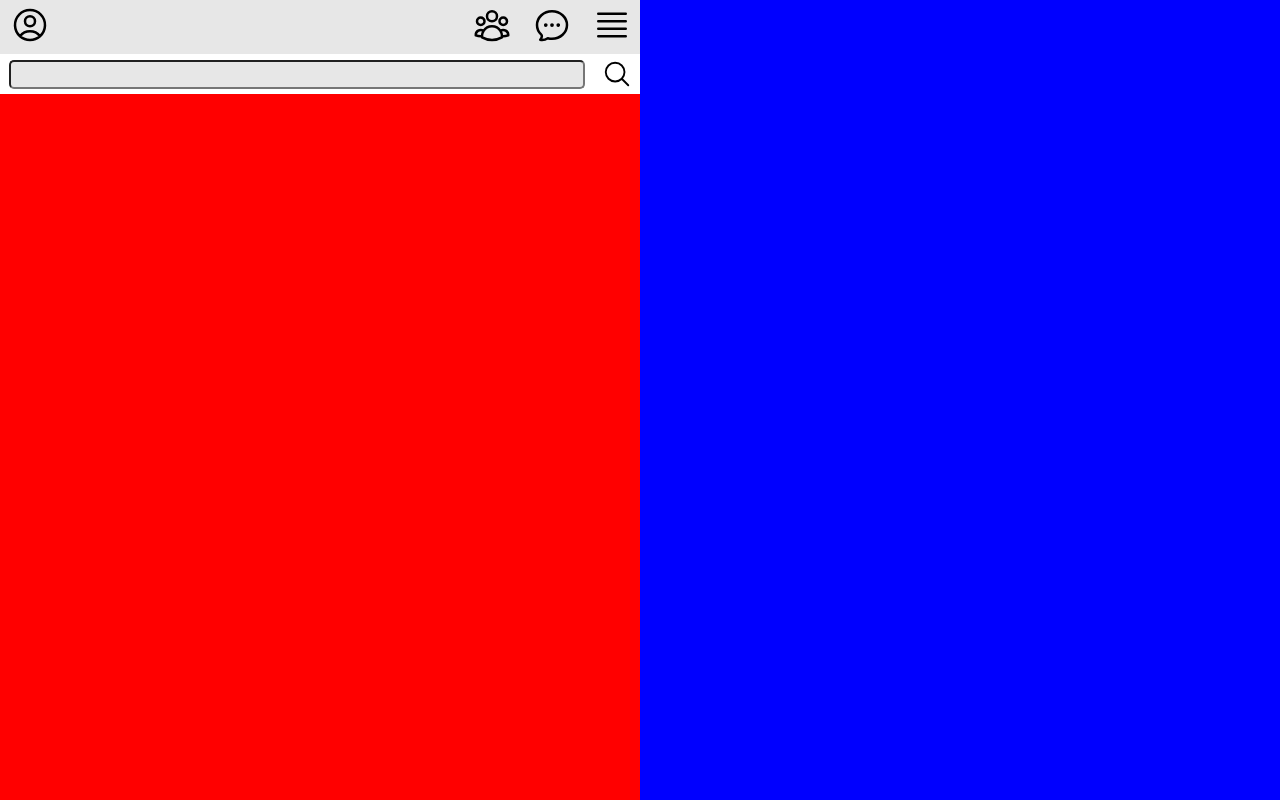
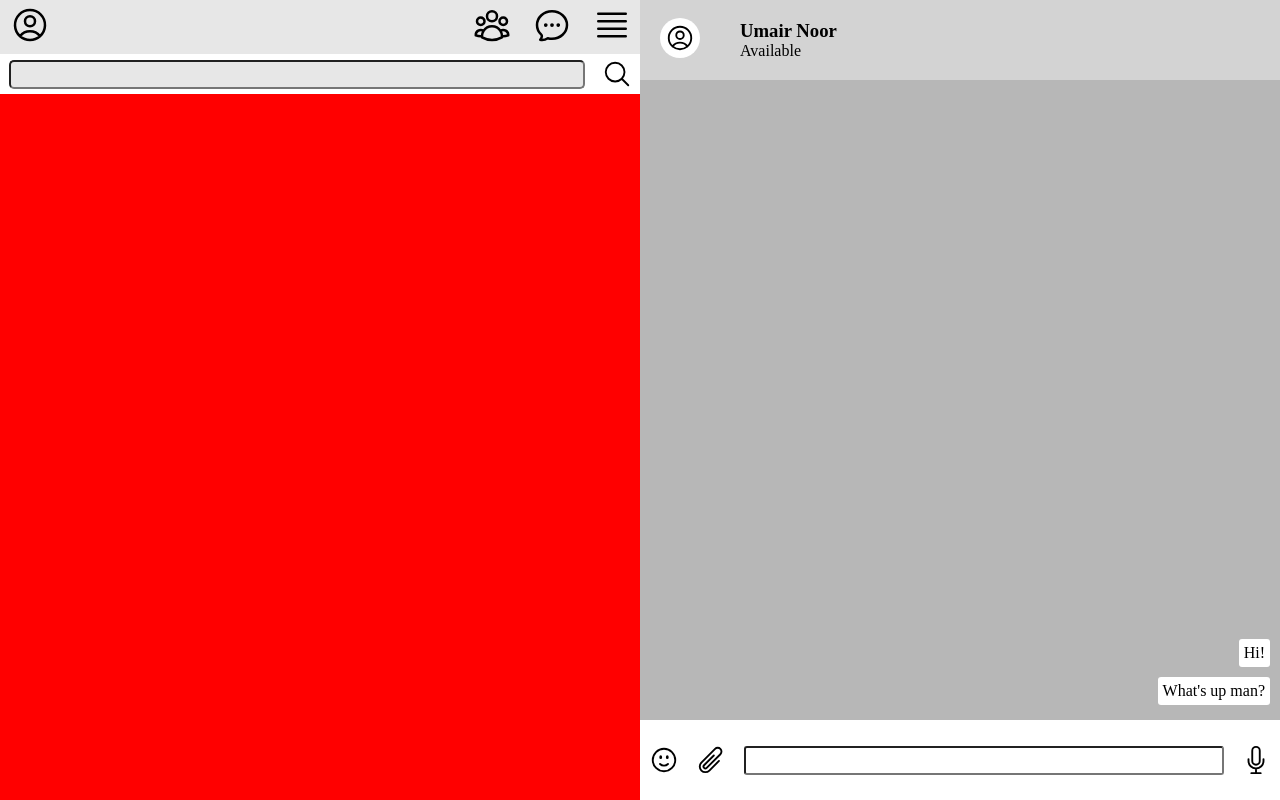
Before and after one commit to Saqib-002/whatsapp_web_landing_page, a plain HTML site: page index.html in a window 1280 px wide. Drawn offline with Linux system fonts and the light colour scheme.

Commit message:
chatbox added

```diff
--- a/index.html
+++ b/index.html
@@ -41,8 +41,80 @@
             </div>
         </div>
         <div class="chatbox">
-            <!-- UMAIR NOOR: TO DO: ADD CHATBOX -->
-        </div>
+            <div class="chatbox-head">
+              <span id="pofile-pic-chat">
+                <svg
+                  xmlns="http://www.w3.org/2000/svg"
+                  fill="none"
+                  viewBox="0 0 24 24"
+                  stroke-width="1.5"
+                  stroke="currentColor"
+                  class="w-6 h-6"
+                >
+                  <path
+                    stroke-linecap="round"
+                    stroke-linejoin="round"
+                    d="M17.982 18.725A7.488 7.488 0 0012 15.75a7.488 7.488 0 00-5.982 2.975m11.963 0a9 9 0 10-11.963 0m11.963 0A8.966 8.966 0 0112 21a8.966 8.966 0 01-5.982-2.275M15 9.75a3 3 0 11-6 0 3 3 0 016 0z"
+                  />
+                </svg>
+              </span>
+              <div class="profile-detail">
+                <h3 class="profile-name">Umair Noor</h3>
+                <p class="profile-caption">Available</p>
+              </div>
+            </div>
+            <div class="chat">
+              <p id="message1" class="message">Hi!</p>
+              <p id="message1" class="message">What's up man?</p>
+              <p></p>
+            </div>
+
+            <div id="new-message">
+              <svg
+                xmlns="http://www.w3.org/2000/svg"
+                fill="none"
+                viewBox="0 0 24 24"
+                stroke-width="1.5"
+                stroke="currentColor"
+                class="w-6 h-6"
+              >
+                <path
+                  stroke-linecap="round"
+                  stroke-linejoin="round"
+                  d="M15.182 15.182a4.5 4.5 0 01-6.364 0M21 12a9 9 0 11-18 0 9 9 0 0118 0zM9.75 9.75c0 .414-.168.75-.375.75S9 10.164 9 9.75 9.168 9 9.375 9s.375.336.375.75zm-.375 0h.008v.015h-.008V9.75zm5.625 0c0 .414-.168.75-.375.75s-.375-.336-.375-.75.168-.75.375-.75.375.336.375.75zm-.375 0h.008v.015h-.008V9.75z"
+                />
+              </svg>
+              <svg
+                xmlns="http://www.w3.org/2000/svg"
+                fill="none"
+                viewBox="0 0 24 24"
+                stroke-width="1.5"
+                stroke="currentColor"
+                class="w-6 h-6"
+              >
+                <path
+                  stroke-linecap="round"
+                  stroke-linejoin="round"
+                  d="M18.375 12.739l-7.693 7.693a4.5 4.5 0 01-6.364-6.364l10.94-10.94A3 3 0 1119.5 7.372L8.552 18.32m.009-.01l-.01.01m5.699-9.941l-7.81 7.81a1.5 1.5 0 002.112 2.13"
+                />
+              </svg>
+              <input type="search" />
+              <svg
+                xmlns="http://www.w3.org/2000/svg"
+                fill="none"
+                viewBox="0 0 24 24"
+                stroke-width="1.5"
+                stroke="currentColor"
+                class="w-6 h-6"
+              >
+                <path
+                  stroke-linecap="round"
+                  stroke-linejoin="round"
+                  d="M12 18.75a6 6 0 006-6v-1.5m-6 7.5a6 6 0 01-6-6v-1.5m6 7.5v3.75m-3.75 0h7.5M12 15.75a3 3 0 01-3-3V4.5a3 3 0 116 0v8.25a3 3 0 01-3 3z"
+                />
+              </svg>
+            </div>
+          </div>
     </div>
 
 </body>
--- a/style.css
+++ b/style.css
@@ -55,7 +55,54 @@ svg{
 
 
 .chatbox{
-    background-color: blue;
     width: 50vw;
-    height:100vh
+    height:100vh;
 }
+.chatbox-head{
+    display:flex;
+    align-items:center;
+    background-color: lightgrey;
+    height: 10%;
+}
+#pofile-pic-chat svg{
+    border-radius: 50%;
+    background-color: white;
+    padding: 5px;
+    margin: 0px 20px;
+}
+.profile-detail{
+    width:80%;
+    padding: 0px 20px;
+}
+.chat{
+    display:flex;
+    flex-direction: column;
+    align-items:end;
+    justify-content: end;
+    padding: 10px;
+    height: 80%;
+    background-color: rgb(183, 183, 183);
+}
+.message{
+    background-color: white;
+    padding: 5px;
+    border-radius:3px;
+    margin:5px 0px;
+}
+#new-message{
+    display: flex;
+    align-items: center;
+    justify-content: space-around;
+    padding: 8px 0px;
+    background-color: white;
+    height:10%;
+}
+#new-message svg{
+    width:30px;
+}
+#new-message input{
+    width:75%;
+    outline:none;
+    padding:5px;
+    border-radius:3px;
+}
```
